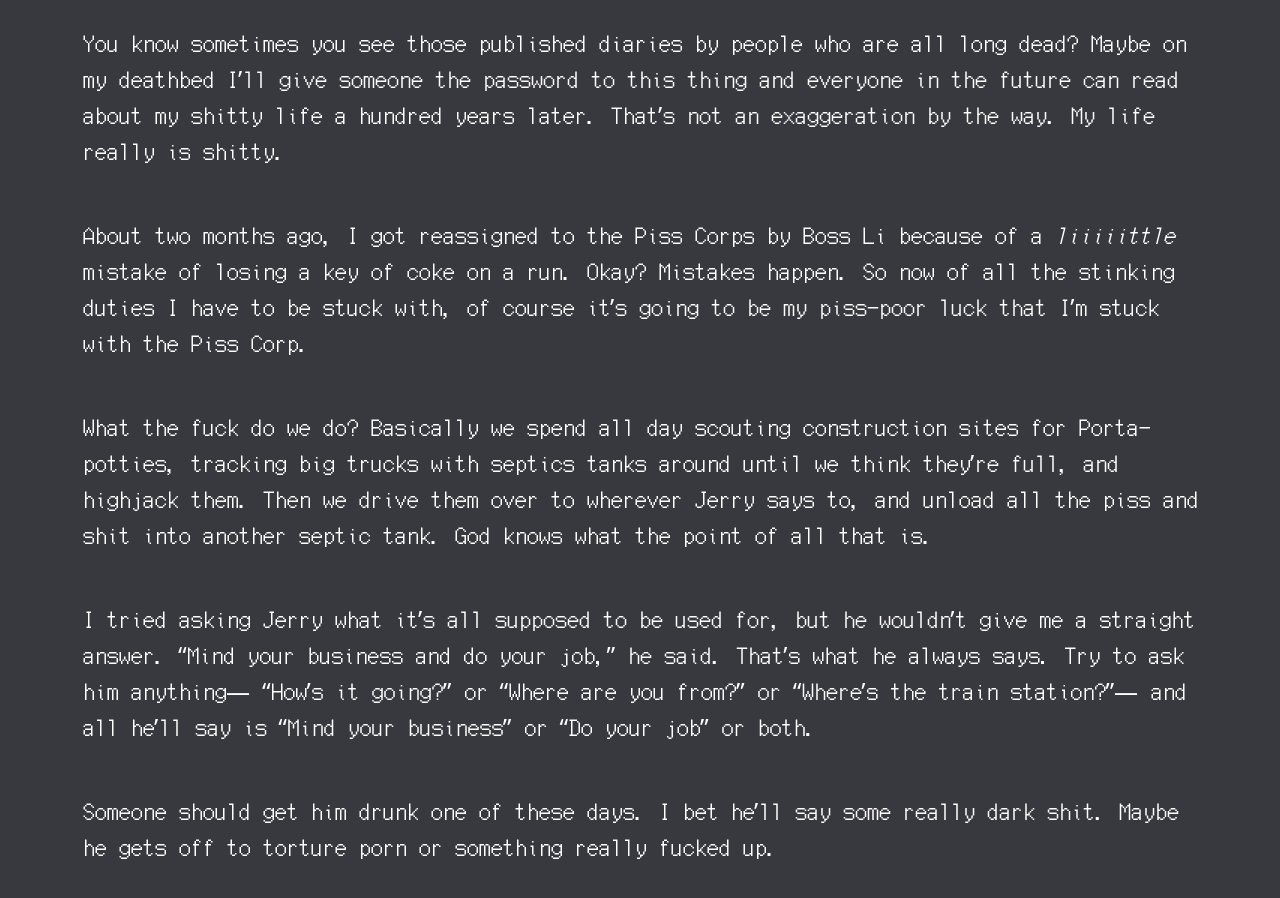
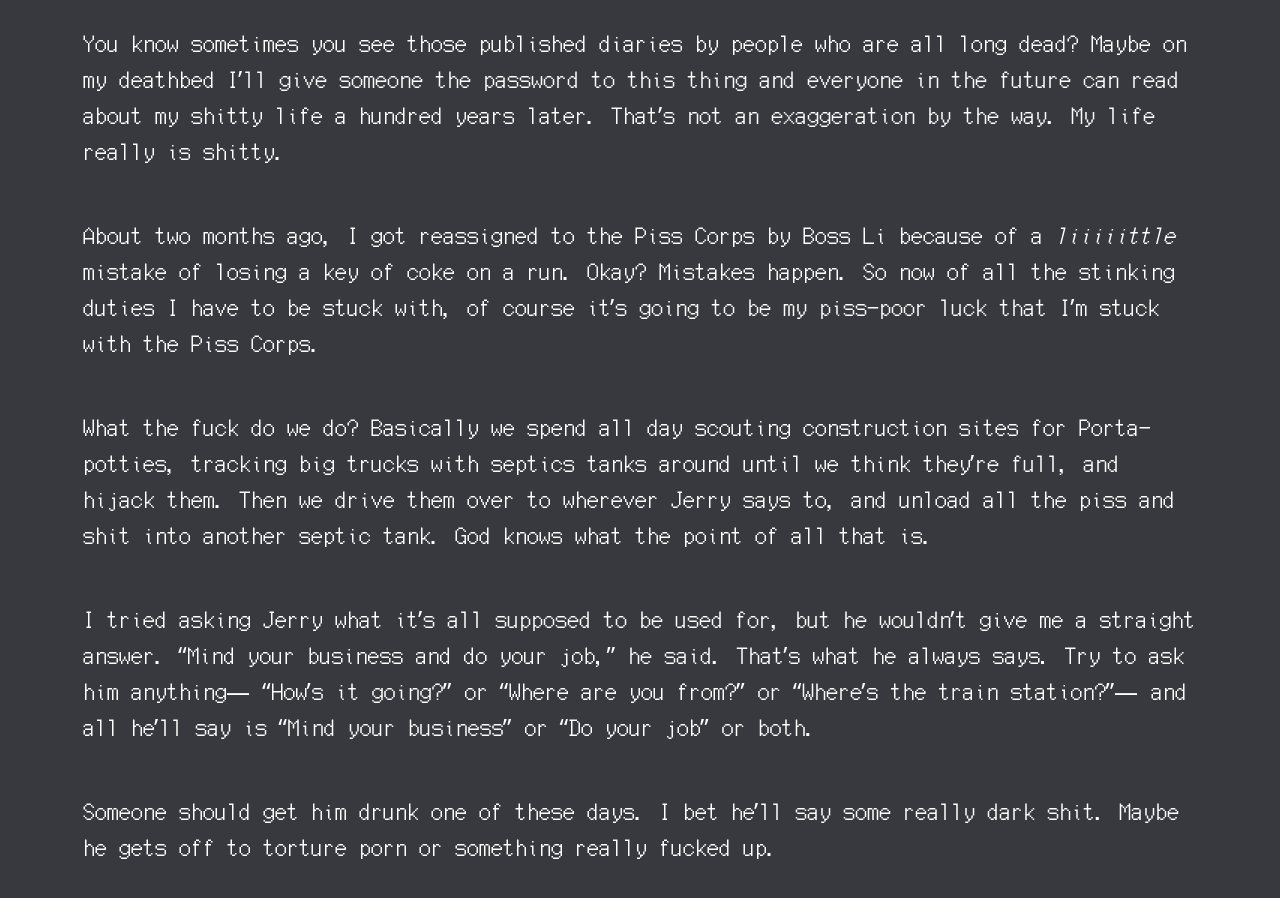
Before and after one commit to pilosophos/pilosophos-site-v1, a Jekyll site: the page built from _writing/piss-corps.md, in a window 1280 px wide and 900 px high, scrolled down 491 px. Built offline with Jekyll 4.4.1, drawn with Linux system fonts in a browser that asks for light colours.

Commit message:
fix typos

```diff
--- a/_writing/piss-corps.md
+++ b/_writing/piss-corps.md
@@ -33,9 +33,9 @@ God, how do I start this thing? I haven't had a diary since I was a kid. Am I su
 
 You know sometimes you see those published diaries by people who are all long dead? Maybe on my deathbed I'll give someone the password to this thing and everyone in the future can read about my shitty life a hundred years later. That's not an exaggeration by the way. My life really is shitty.
 
-About two months ago, I got reassigned to the Piss Corps by Boss Li because of a *liiiiittle* mistake of losing a key of coke on a run. Okay? Mistakes happen. So now of all the stinking duties I have to be stuck with, of course it's going to be my piss-poor luck that I'm stuck with the Piss Corp.
+About two months ago, I got reassigned to the Piss Corps by Boss Li because of a *liiiiittle* mistake of losing a key of coke on a run. Okay? Mistakes happen. So now of all the stinking duties I have to be stuck with, of course it's going to be my piss-poor luck that I'm stuck with the Piss Corps.
 
-What the fuck do we do? Basically we spend all day scouting construction sites for Porta-potties, tracking big trucks with septics tanks around until we think they're full, and highjack them. Then we drive them over to wherever Jerry says to, and unload all the piss and shit into another septic tank. God knows what the point of all that is.
+What the fuck do we do? Basically we spend all day scouting construction sites for Porta-potties, tracking big trucks with septics tanks around until we think they're full, and hijack them. Then we drive them over to wherever Jerry says to, and unload all the piss and shit into another septic tank. God knows what the point of all that is.
 
 I tried asking Jerry what it's all supposed to be used for, but he wouldn't give me a straight answer. "Mind your business and do your job," he said. That's what he always says. Try to ask him anything― "How's it going?" or "Where are you from?" or "Where's the train station?"― and all he'll say is "Mind your business" or "Do your job" or both.
 
```
